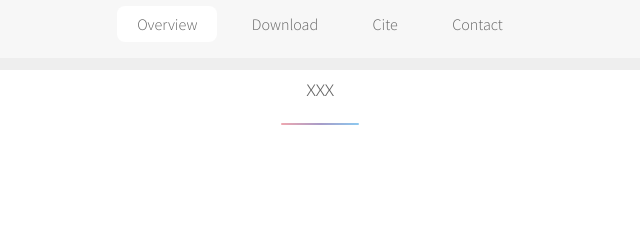
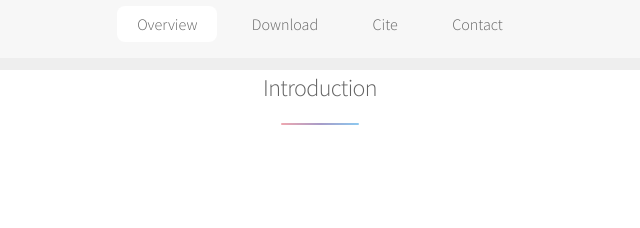
Before and after one commit to Y1YU/y1yu.github.io, a plain HTML site: page index.html in a window 1280 px wide. Shown: the part 292-520 px from the top of the page, 320-960 px from the left. Drawn offline with Linux system fonts and the light colour scheme.

Commit message:
Update index.html

```diff
--- a/index.html
+++ b/index.html
@@ -34,7 +34,7 @@
 	<div id="main">
 		<section id="DFEW" class="main special">
 			<center>
-				<header class="major"><h2>xxx</h2></header>
+				<header class="major"><h2>Introduction</h2></header>
 				<div style="width: 90%; text-align: left">
 					<p> TODO </p>
 <!-- 					<p>
```
